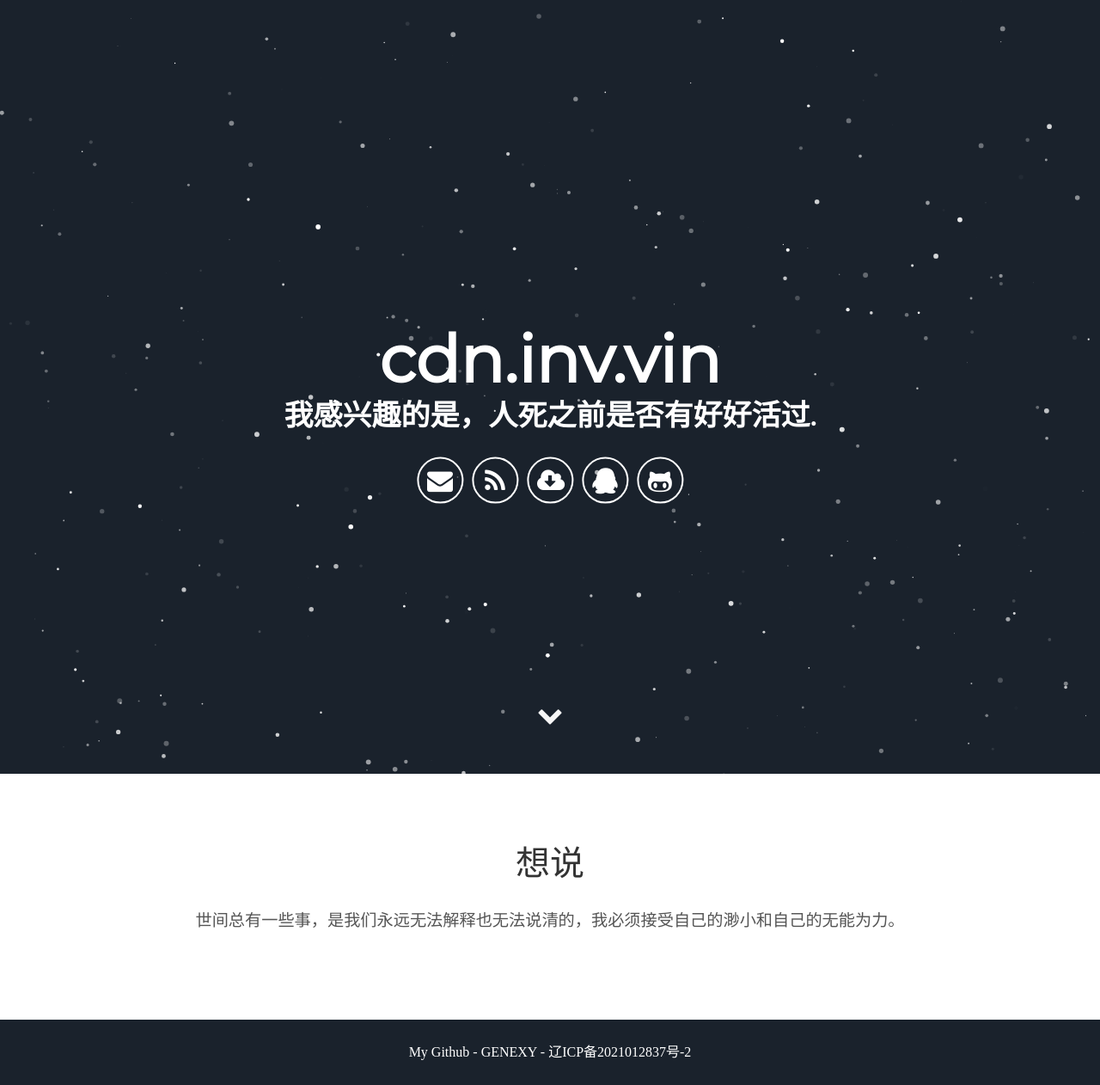
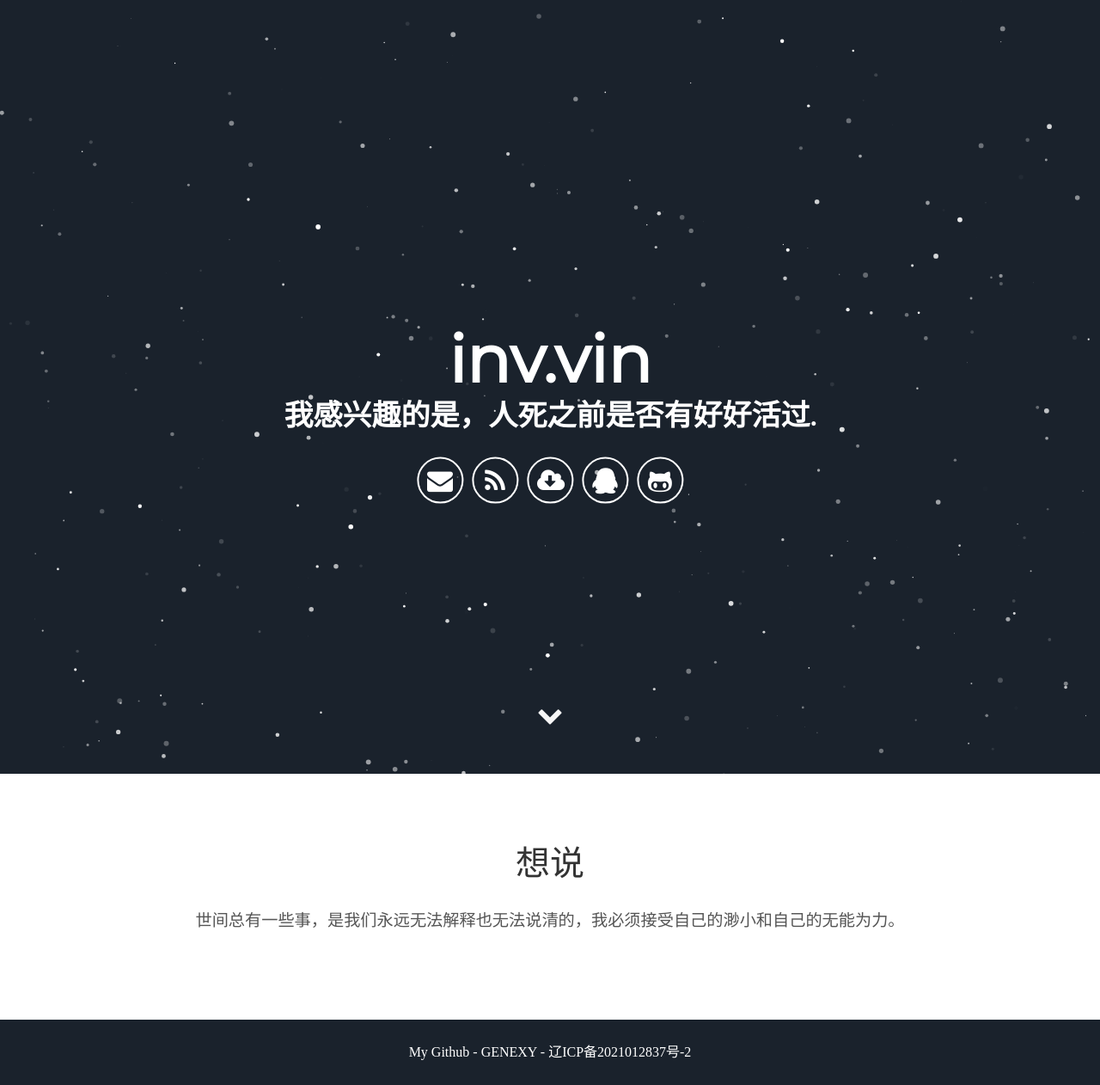
Before and after one commit to GENE-XY/GENE, a Jekyll site: the page built from index.html, in a window 1280 px wide. Shown: the whole page at 86% size. Built offline with Jekyll 4.4.1, drawn with Linux system fonts in a browser that asks for light colours; some web fonts are replaced.

Commit message:
Update _config.yml

```diff
--- a/_config.yml
+++ b/_config.yml
@@ -5,7 +5,7 @@ description: GENEXY 介绍
 # url: "https://www.inv.vin" # the base hostname & protocol for your site e.g. http://willianjusten.com.br
 
 # User settings
-username: cdn.inv.vin
+username: inv.vin
 user_description: 世间总有一些事，是我们永远无法解释也无法说清的，我必须接受自己的渺小和自己的无能为力。
 user_title: 我感兴趣的是，人死之前是否有好好活过.
 email: Genexy@126.com
```
